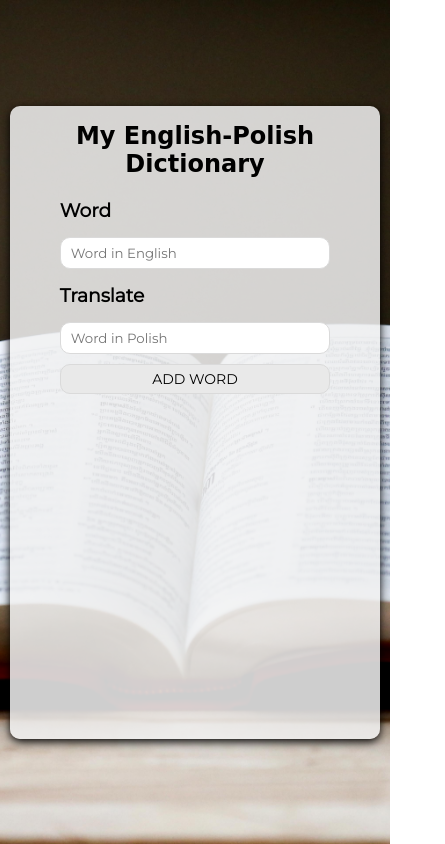
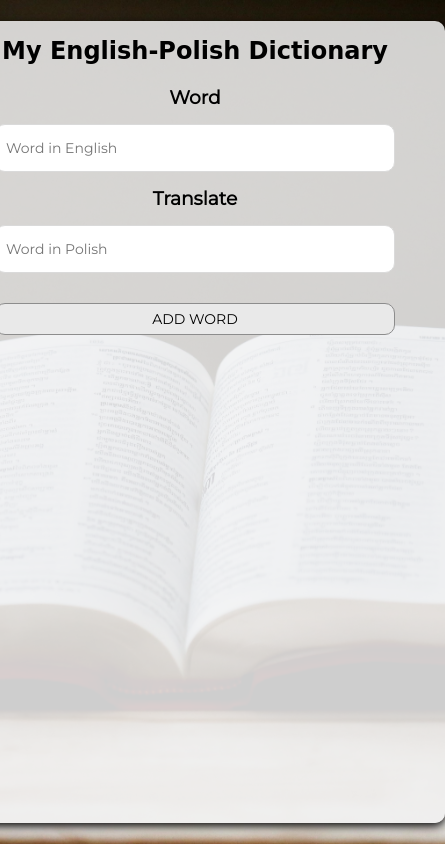
Before and after one commit to andymtv/engpoldictionary, a website: page index.html in a window 390 px wide. Shown: the whole page, 445 px wide, since content can reach past the window. Drawn offline with Linux system fonts and the light colour scheme; a web font is replaced by a local one.

Commit message:
style changes

```diff
--- a/css/style.css
+++ b/css/style.css
@@ -1,5 +1,5 @@
 html {
-    height: 100%;
+    height: 100vh;
     width: 100%;
     background: url(../img/bg.jpg);
     background-size: cover;
@@ -17,13 +17,21 @@ body {
 }
 
 .main {
-    width: 95%;
-    height: 95%;
+    width: 70%;
+    height: 85%;
+    min-height: 300px;
+    min-width: 500px;
     background: rgba(243, 243, 243, 0.85);
     box-shadow: 0px 3px 10px 0px;
     border-radius: 10px;
-    overflow-x: hidden;
-    overflow-y: auto;
+    overflow: scroll;
+}
+
+.area {
+    margin: 50px;
+    display: grid;
+    grid-template-columns: 1fr 1fr;
+    grid-template-rows: 1fr 1fr;
 }
 
 .title {
@@ -34,19 +42,17 @@ body {
 }
 
 .text{
+    width: 100%;
+    display: flex;
+    justify-content: center;
     margin: 0 0 10px 0;
     font-family: 'Montserrat', sans-serif;
 }
-.area {
-    margin: 0px 50px;
-    display: grid;
-    grid-template-columns: 1fr 1fr;
-    grid-template-rows: 1fr 1fr;
-
-}
 
 .result-area {
+    height: 300px;
     grid-template-rows: 1fr;
+    overflow-y: auto;
 }
 
 .list {
@@ -63,9 +69,9 @@ body {
 }
 
 .delete-btn {
-    width: 15px;
-    height: 15px;
-    margin-right: 5px;
+    width: 20px;
+    height: 20px;
+    margin-right: 10px;
 }
 
 .delete-btn:hover {
@@ -77,33 +83,52 @@ input {
     margin: 0 20px 0px 0px;
     border-radius: 10px;
     outline: none;
-    border: 1px solid rgb(218, 218, 218);
     padding: 2px 10px;
+    height: 3rem;
+    border: 1px solid rgb(141, 141, 141);
+    font-size: 18px;
 }
 
-
+input::placeholder {
+    font-size: 18px;
+}
 
 .add-word {
     grid-column-start: 1;
     grid-column-end: 3;
     margin: 10px 20px 0px 0px;
-    height: 30px;
-    border: 1px solid rgb(218, 218, 218);
+    height: 3rem;
+    border: 1px solid rgb(141, 141, 141);
     outline: none;
     border-radius: 10px;
     background: rgb(233, 233, 233);
     cursor: pointer;
-    font-size: 14px;
+    font-size: 18px;
     text-transform: uppercase;
     font-family: 'Montserrat', sans-serif;
 }
 
 .add-word:hover {
-    background: rgb(209, 209, 209);
+    background: rgb(207, 207, 207);
+}
+
+@media screen and (max-width: 1080px){
+    .main{
+        height: 75%;
+    }
+
+    .title{
+        font-size: 24px;
+    }
 }
 
 
 @media screen and (max-width: 768px){
+    .main {
+        width: 95%;
+        height: 95%;
+    }
+
     .area {
         margin: 0px 50px;
         display: flex;
@@ -123,9 +148,12 @@ input {
     .word-polish{
         order: 4;
     }
+
     .add-word{
         order: 5;
-        margin: 0;
+        margin: 20px 0 0 0 ;
+        height: 2rem;
+        font-size: 14px;
     }
 
     input {
@@ -134,23 +162,21 @@ input {
         border: 1px solid rgb(218, 218, 218);
         padding: 7px 10px;
         margin: 10px 0;
+        height: 2rem;
+        font-size: 14px;
+    }
+
+    input::placeholder {
+        font-size: 14px;
     }
 
     .result-area{
+        min-height: 200px;
+        height: 200px;
         display: flex;
         flex-direction: row;
         justify-content: space-between;
         margin: 0px 50px;
+        overflow-y: scroll;
     }
 }
-
-
-@media screen and (max-width: 1080px){
-    .main{
-        height: 75%;
-    }
-
-    .title{
-        font-size: 24px;
-    }
-}
```
Also changed, not shown: package.json (added, +19 -0 lines).
